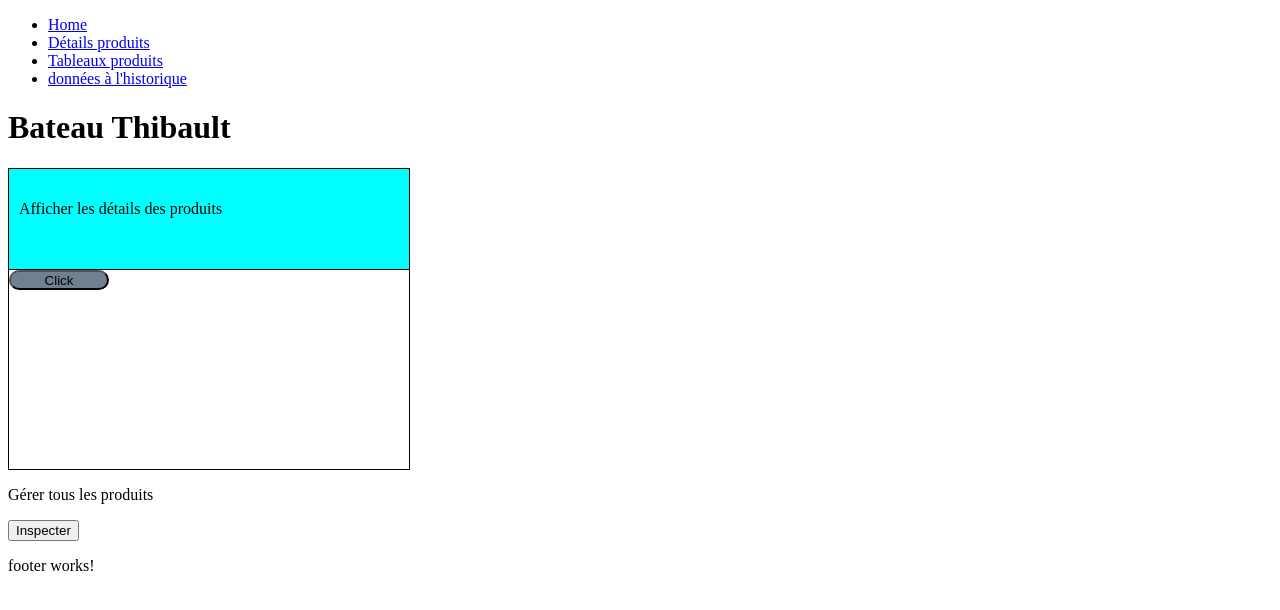
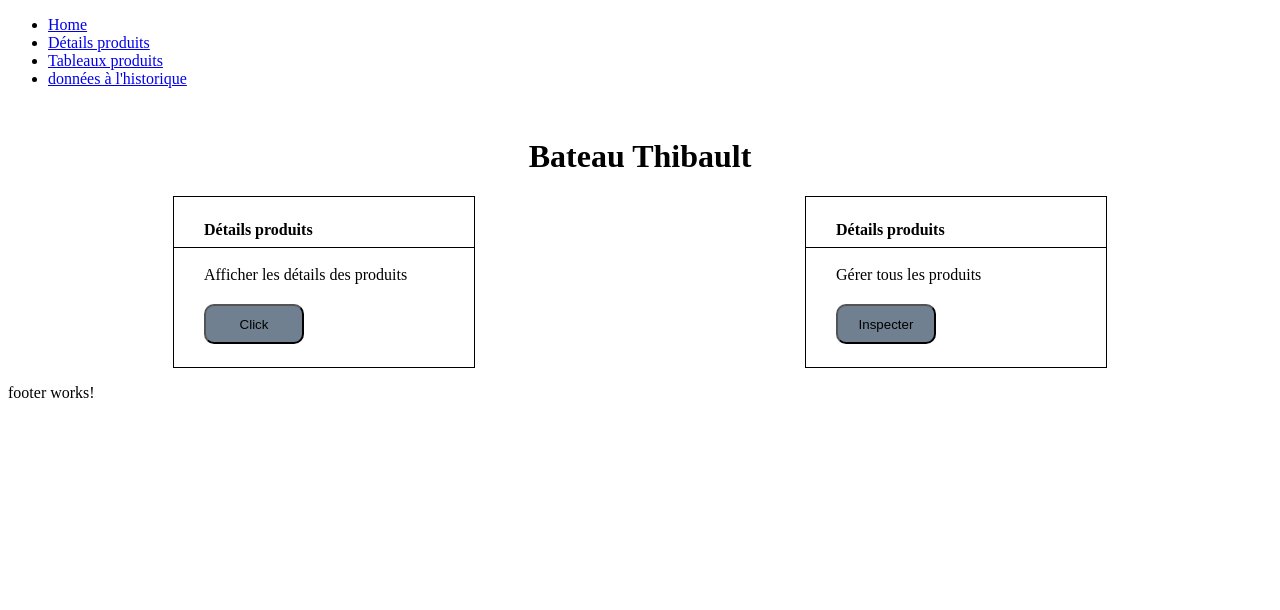
Before and after one commit to NgamyGianni/back-office-school-project, an Angular app: page /home in a window 1280 px wide. Shown: the top 610 px of the page. Built offline with nearby package versions, Linux system fonts and the light colour scheme.

Commit message:
ajout des valeur

```diff
--- a/src/app/app-routing.module.ts
+++ b/src/app/app-routing.module.ts
@@ -7,7 +7,7 @@ import { AppComponent } from './app.component';
 const routes: Routes = [
 	{ path: 'home', component: HomeComponent },
 	{ path: 'details', component: DetailsProduitComponent },
-	{ path: '', component: AppComponent }
+	/*{ path: '', component: AppComponent }*/
 ];
 
 @NgModule({
--- /dev/null
+++ b/src/app/core/Interfaces/product.ts
@@ -0,0 +1,15 @@
+export interface Product {
+    comments: string,
+    category: number,
+    availability: boolean,
+    id: number,
+    price: number,
+    price_on_sale: number,
+    discount: number,
+    sale: boolean,
+    owner: string,
+    unit: string,
+    name: string,
+    quantity_stock: number,
+    quantity_sold: number
+}
--- a/src/app/core/services/products.service.ts
+++ b/src/app/core/services/products.service.ts
@@ -1,22 +1,22 @@
 import { Injectable } from '@angular/core';
 import { HttpClient } from '@angular/common/http';
-
+import { Product } from '../Interfaces/product';
+import { Observable } from 'rxjs';
 @Injectable({
   providedIn: 'root'
 })
 export class ProductsService {
-
   constructor(private http: HttpClient) {
 
   }
 
-  getProductsFromJson(){
+  getProductsFromJson():Observable<Product[]>{
   	return this.http.get<Product[]>("../../../assets/data/products.json");
   }
 }
 
-export interface Product{
-	name: String,
-	id: number,
-	price: number,
-}
+// export interface Product{
+// 	name: String,
+// 	id: number,
+// 	price: number,
+// }
--- a/src/app/features/header/header.component.html
+++ b/src/app/features/header/header.component.html
@@ -1,4 +1,4 @@
-<ul class="nav navbar-nav">
+<ul >
 	<li><a routerLink="/home">Home</a></li>
 	<li><a routerLink="/details">Détails produits</a></li>
 	<li><a routerLink="/home">Tableaux produits</a></li>
--- a/src/app/pages/details-produit/details-produit.component.ts
+++ b/src/app/pages/details-produit/details-produit.component.ts
@@ -1,5 +1,6 @@
 import { Component, OnInit } from '@angular/core';
-import { ProductsService, Product } from '../../core/services/products.service';
+import { ProductsService } from '../../core/services/products.service';
+import {Product} from '../../core/Interfaces/product'
 
 @Component({
   selector: 'app-details-produit',
--- a/src/app/pages/home/home.component.css
+++ b/src/app/pages/home/home.component.css
@@ -0,0 +1,11 @@
+h1 {
+  margin-top: 50px;
+  text-align: center;
+}
+.group-btns {
+  width: 100%;
+
+  display: flex;
+  justify-content: space-around;
+  flex-direction: row;
+}
--- a/src/app/pages/home/home.component.html
+++ b/src/app/pages/home/home.component.html
@@ -1,6 +1,6 @@
 <h1> Bateau Thibault</h1>
-<div>
-    <div>
+<div class="group-btns">
+    <div >
         <app-button-details-home></app-button-details-home>
     </div>
     <div>
--- a/src/app/shared/button-details-home/button-details-home.component.css
+++ b/src/app/shared/button-details-home/button-details-home.component.css
@@ -1,24 +1,25 @@
 .display-btn {
-  width: 400px;
-  height: 300px;
+  width: 300px;
+  height: 170px;
   /*padding: 5px 15px;*/
   display: flex;
-  justify-content: start;
+  justify-content: flex-start;
   flex-direction: column;
   border: black solid 1px;
 }
 .block {
   width: 100%;
-  height: 100px;
-  background-color: aqua;
+  height: 50px;
+  /* background-color: aqua; */
   border-bottom: black solid 1px;
 }
-.block .text {
-  padding: 15px 10px;
+.spacing {
+  padding: 2px 30px;
 }
 .display-btn > button {
   width: 100px;
-  height: 20px;
+  height: 40px;
   background-color: slategray;
   border-radius: 10px;
+  margin: 2px 30px;
 }
--- a/src/app/shared/button-details-home/button-details-home.component.html
+++ b/src/app/shared/button-details-home/button-details-home.component.html
@@ -1,7 +1,8 @@
 
 <div class="display-btn">
     <div class="block">
-        <p class="text">Afficher les détails des produits</p>
+        <h4 class="spacing">Détails produits</h4>
     </div>
-    <button type="submit" (click)="getDetailsProducts()">Click</button>
+        <p class="spacing">Afficher les détails des produits</p>
+    <button type="submit" (click)="onGetDetailsProducts()">Click</button>
 </div>
--- a/src/app/shared/button-details-home/button-details-home.component.ts
+++ b/src/app/shared/button-details-home/button-details-home.component.ts
@@ -1,4 +1,4 @@
-import { Component, OnInit } from '@angular/core';
+import { Component, OnInit,Output,EventEmitter } from '@angular/core';
 
 @Component({
   selector: 'app-button-details-home',
@@ -11,7 +11,7 @@ export class ButtonDetailsHomeComponent implements OnInit {
 
   ngOnInit(): void {
   }
-  getDetailsProducts(){
+  onGetDetailsProducts(){
     console.log("I clicked get details products")
   }
 
--- a/src/app/shared/button-manage-home/button-manage-home.component.css
+++ b/src/app/shared/button-manage-home/button-manage-home.component.css
@@ -0,0 +1,25 @@
+.display-btn {
+  width: 300px;
+  height: 170px;
+  /*padding: 5px 15px;*/
+  display: flex;
+  justify-content: flex-start;
+  flex-direction: column;
+  border: black solid 1px;
+}
+.block {
+  width: 100%;
+  height: 50px;
+  /* background-color: aqua; */
+  border-bottom: black solid 1px;
+}
+.spacing {
+  padding: 2px 30px;
+}
+.display-btn > button {
+  width: 100px;
+  height: 40px;
+  background-color: slategray;
+  border-radius: 10px;
+  margin: 2px 30px;
+}
--- a/src/app/shared/button-manage-home/button-manage-home.component.html
+++ b/src/app/shared/button-manage-home/button-manage-home.component.html
@@ -1,2 +1,7 @@
-<p>Gérer tous les produits</p>
-<button type="submit" (click)="manageProduct()">Inspecter</button>
+<div class="display-btn">
+    <div class="block">
+        <h4 class="spacing">Détails produits</h4>
+    </div>
+    <p class="spacing">Gérer tous les produits</p>
+    <button type="submit" (click)="manageProduct()">Inspecter</button>
+</div>
```
